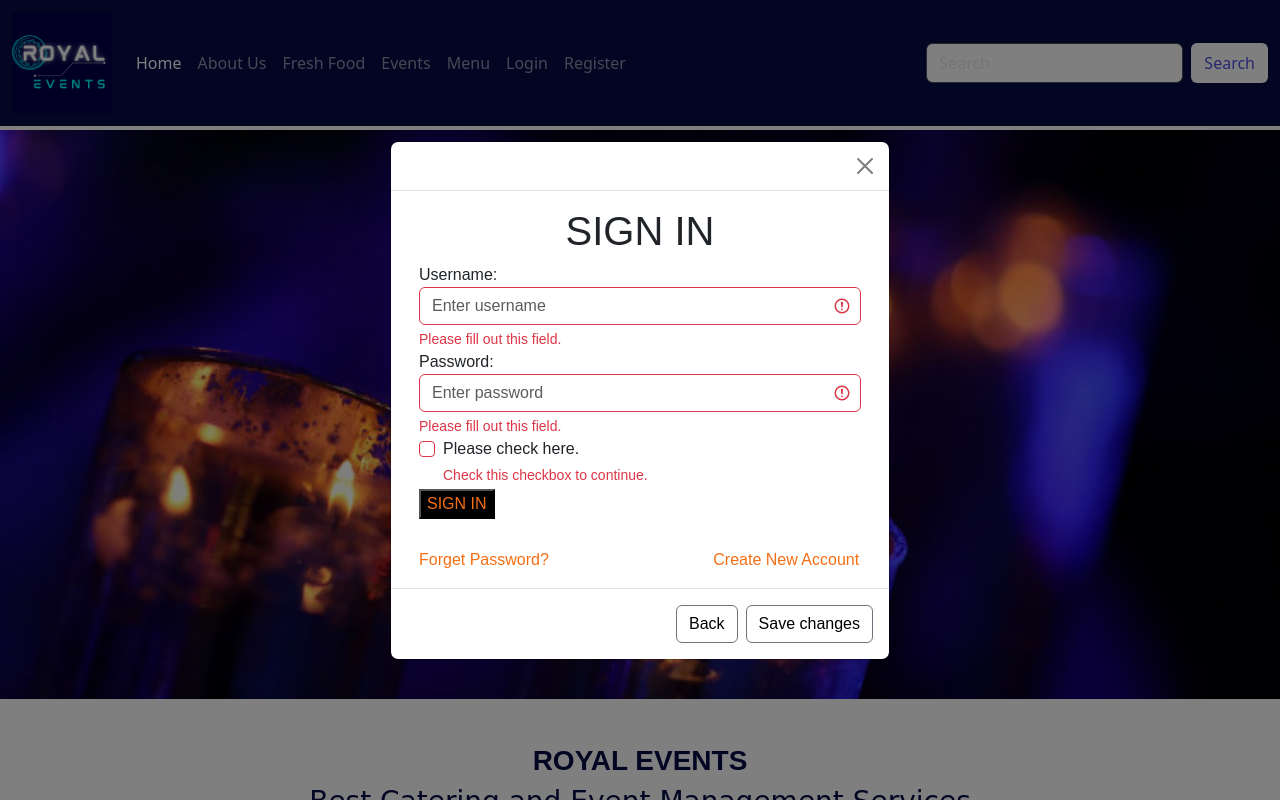
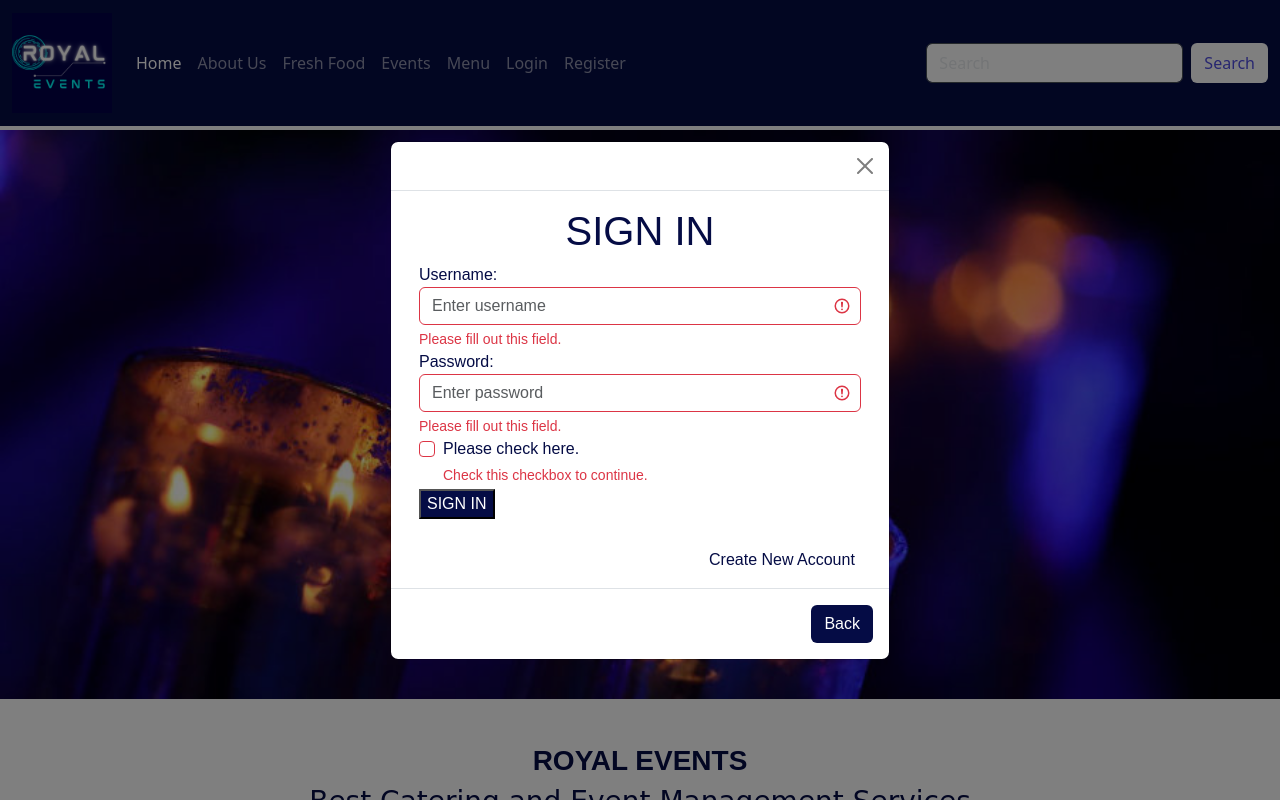
Before and after one commit to alen0577/catering-and-event-management-project, a Django app: template templates/home/index.html in a window 1280 px wide, after a click on "Login". Run offline with Django 4.2, Linux system fonts and the light colour scheme; the template is opened without the code that fills it, so the values that code supplies are empty.

Commit message:
modified

```diff
--- a/catevent/settings.py
+++ b/catevent/settings.py
@@ -39,7 +39,7 @@ INSTALLED_APPS = [
     'django.contrib.messages',
     'django.contrib.staticfiles',
     'homeapp',
-    'accounts',
+
 ]
 
 MIDDLEWARE = [
--- a/catevent/urls.py
+++ b/catevent/urls.py
@@ -22,5 +22,5 @@ from django.conf.urls.static import static
 urlpatterns = [
     path('admin/', admin.site.urls),
     path('',include('homeapp.urls')),
-    path('accounts/',include('accounts.urls')),
+
 ]+ static(settings.MEDIA_URL, document_root=settings.MEDIA_ROOT)
--- a/templates/home/index.html
+++ b/templates/home/index.html
@@ -151,6 +151,6 @@ Royal Events-Home
 
 
 
-{% include 'login.html' %}
-{% include 'registration.html' %}
+{% include 'home/login.html' %}
+{% include 'home/registration.html' %}
 {% endblock %}
--- a/templates/home/login.html
+++ b/templates/home/login.html
@@ -3,7 +3,7 @@
 
 
 
-<div class="modal fade" id="loginmodal" tabindex="-1" aria-labelledby="exampleModalLabel" aria-hidden="true">
+<div class="modal fade" id="loginmodal" tabindex="-1" aria-labelledby="exampleModalLabel" aria-hidden="true" style="color: rgb(5, 12, 69);">
     <div class="modal-dialog modal-dialog-centered">
       <div class="modal-content">
         <div class="modal-header">
@@ -12,7 +12,7 @@
         </div>
         <div class="modal-body">
 
-          <form method="post" action="{% url 'login' %}" target="_self" class="was-validated">
+          <form method="post" action="" target="_self" class="was-validated">
             {% csrf_token %}
             <div class="container">
                 <h1 class="header" style="text-align: center;">SIGN IN</h1>
@@ -36,44 +36,35 @@
                       <div class="invalid-feedback">Check this checkbox to continue.</div>
                     </label>
                   </div>
-                  <input type='submit' style="background-color: rgb(0, 0, 0); color: rgb(246,110,19);margin-bottom: 5px;" value='SIGN IN'>
+                  <input type='submit' style="background-color: rgb(5, 12, 69);; color: rgb(255, 255, 255);margin-bottom: 5px;" value='SIGN IN'>
                   <br><br>
-                  <a href="#" id="a01">Forget Password?</a>
-                  <a data-bs-toggle="modal" data-bs-target="#signup" href="#" id="a02">Create New Account</a>
+
+                  <a data-bs-toggle="modal" data-bs-target="#registrationmodal" href="#" id="a02" style="color: rgb(5, 12, 69);margin-left: 130px;">Create New Account</a>
 
 
               </div>
             </form>
           </div>
           <div class="modal-footer">
-            <button class="btn btn-outline-secondary" data-bs-dismiss="modal" style=" color: white;" type="button"><a href="#" style="text-decoration: none;color: rgb(0, 0, 0);">Back</a> </button>
-            <button class="btn btn-outline-secondary" style=" color: white;" type="button"><a href="#" style="text-decoration: none;color: rgb(0, 0, 0);">Save changes</a> </button>
+            <button class="btn" data-bs-dismiss="modal" style=" color: white; background-color: rgb(5, 12, 69);" type="button"><a href="#" style="text-decoration: none;color: rgb(255, 255, 255);">Back</a> </button>
 
           </div>
         </div>
       </div>
     </div>
-    <style>
-    div.modal{
+
+
+<style>
+
+div.modal{
+
     font-family: Arial, Helvetica, sans-serif;
 
 
 }
-div.modal a{
-    text-decoration: none;
-    color: rgb(246, 110, 19);
 
-}
-#a02{
-
-    padding-left: 160px;
-}
 div.modal#signup div.modal-body{
     padding: 10px;
 }
-div.footer{
-    height: 150px;
-    background-color: rgb(251, 251, 251);
-    color: rgb(246, 110, 19);
-}
+
     </style>
--- a/templates/home/registration.html
+++ b/templates/home/registration.html
@@ -2,7 +2,7 @@
 <!-- modal for registration -->
 
 
-<div class="modal fade" id="registrationmodal" tabindex="-1" aria-labelledby="exampleModalLabel" aria-hidden="true">
+<div class="modal fade" id="registrationmodal" tabindex="-1" aria-labelledby="exampleModalLabel" aria-hidden="true" style="color: rgb(5, 12, 69);">
     <div class="modal-dialog modal-dialog-centered">
       <div class="modal-content">
         <div class="modal-header">
@@ -14,7 +14,7 @@
           <div class="container">
             <h1 class="header" style="text-align: center;">SIGN UP</h1>
             <fieldset>
-            <form method="post" action="{% url 'usercreate' %}" class="was-validated"  target="_self" enctype="multipart/form-data">
+            <form method="post" action="" class="was-validated"  target="_self" enctype="multipart/form-data">
                 {% csrf_token %}
                 <fieldset>
                     <div class="form-group">
@@ -109,8 +109,8 @@
                     <div class="invalid-feedback">Please fill out this field.</div>
                   </div><br>
 
-                <input type='submit' style="background-color: rgb(0, 0, 0); color: rgb(246,110,19);margin-bottom: 5px;" value='REGISTER'>
-                <input type='reset' style="background-color: rgb(0, 0, 0); color: rgb(246,110,19);margin-bottom: 5px;" value='RESET'> <br>
+                <input type='submit' style="background-color: rgb(5, 12, 69); color: rgb(255, 255, 255);margin-bottom: 5px;" value='REGISTER'>
+                <input type='reset' style="background-color: rgb(5, 12, 69); color: rgb(255, 255, 255);margin-bottom: 5px;" value='RESET'> <br>
             </fieldset><br>
             </form>
 
@@ -118,8 +118,7 @@
 
         </div>
         <div class="modal-footer">
-          <button class="btn btn-outline-secondary" data-bs-dismiss="modal" style=" color: white;" type="button"><a href="#" style="text-decoration: none;color: rgb(0, 0, 0);">Back</a> </button>
-          <button class="btn btn-outline-secondary" style=" color: white;" type="button"><a href="#" style="text-decoration: none;color: rgb(0, 0, 0);">Save changes</a> </button>
+          <button class="btn" data-bs-dismiss="modal" style="background-color: rgb(5, 12, 69);color: white;" type="button"><a href="#" style="text-decoration: none;color: rgb(255, 255, 255);">Back</a> </button>
 
         </div>
       </div>
```
